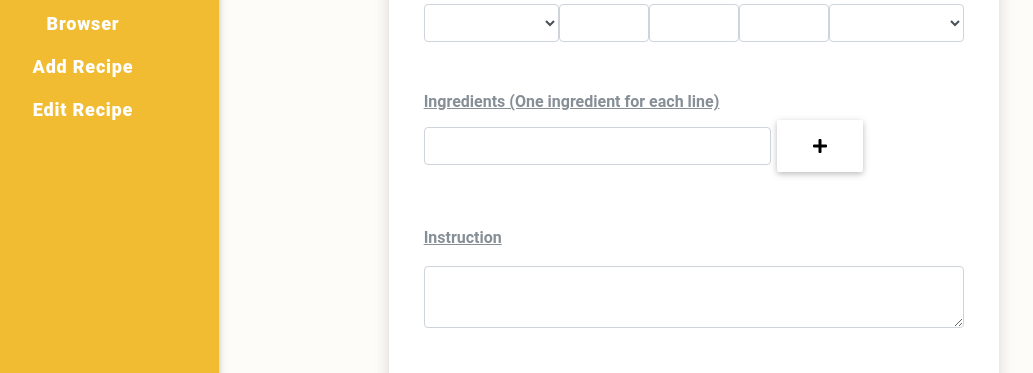
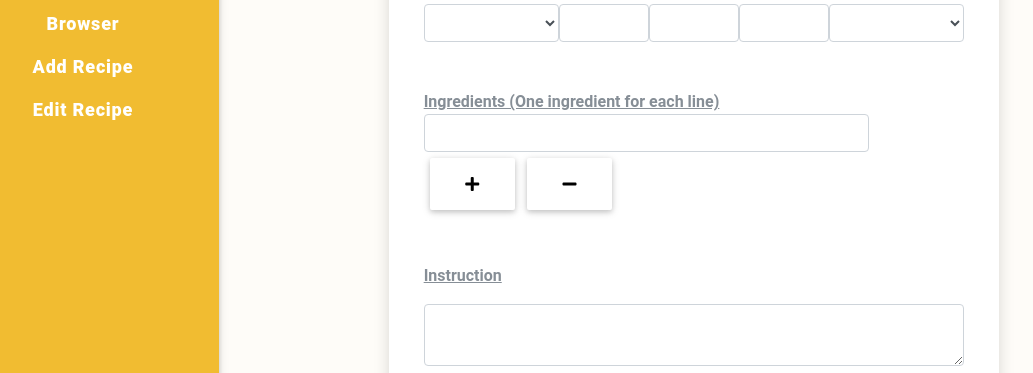
Before and after one commit to dugudugu/A_Chefs_Book, a Flask app: page /add_recipe in a window 1280 px wide. Shown: the part 408-781 px from the top of the page, without its empty margins (53-1086 px from the left). Run offline with Flask 2, Linux system fonts and the light colour scheme; data that the repository does not hold is empty; some libraries are stand-ins or nearby versions.

Commit message:
Previous commit message: Add new line to recipe ingredients using JS

```diff
--- a/templates/add_recipe.html
+++ b/templates/add_recipe.html
@@ -72,11 +72,12 @@
 
                     <!-- Recipe Ingredients -->
                     <div class="col-10 btn-inline mb-5" id="TextBoxGroupIngredients">
-                        <div id="TextBoxIngredient">
-                            <label for="recipe_ingredients" class="label">Ingredients (One ingredient for each line)</label>
+                        <div id="TextBoxIngredientDiv">
+                            <label for="ingredients" class="label">Ingredients (One ingredient for each line)</label>
+                            <input type="text" id="recipe_ingredients" name="recipe_ingredients" value="" required class="form-control">
                                 <div class="flex">
-                                <input type="text" id="ingredient" name="recipe_ingredients[1]" value=" " required class="form-control">
                                 <a class="btn btn-sm" id="addIngredient" role="button"><i class="fas fa-plus" aria-hidden="true "></i></a>
+                                <a class="btn btn-sm removeIngredientDiv" id="removeIngredient" role="button"><i class="fas fa-minus" aria-hidden="true "></i></a>
                                 </div>
                         </div>
                     </div>
@@ -85,7 +86,7 @@
                     <div class="col-12 mb-5" id="TextBoxInstructions">
                         <div class="form-group" id="TextBoxInstruction">
                             <label for="recipe_instruction" class="label">Instruction</label>
-                            <textarea class="form-control" id="TextBoxInstruction name="recipe_instruction">
+                            <textarea class="form-control" id="BoxInstruction" name="recipe_instruction">
                             </textarea>
                         </div>
                     </div>
@@ -101,7 +102,7 @@
 
                     <!-- Submit Recipe -->
                     <div class="submit-btns col-12">
-                        <input class="btn btn-primary submit-btn" type="submit" value="Submit">
+                        <input class="btn btn-primary submit-btn" type="submit" value="Submit" id="submit">
                         <a class="btn btn-primary cancel-btn" role="button" href="{{url_for('all_recipes')}}">Cancel</a>
                     </div>
 
```
Also changed, not shown: static/js/script.js (added, +32 -0 lines).
